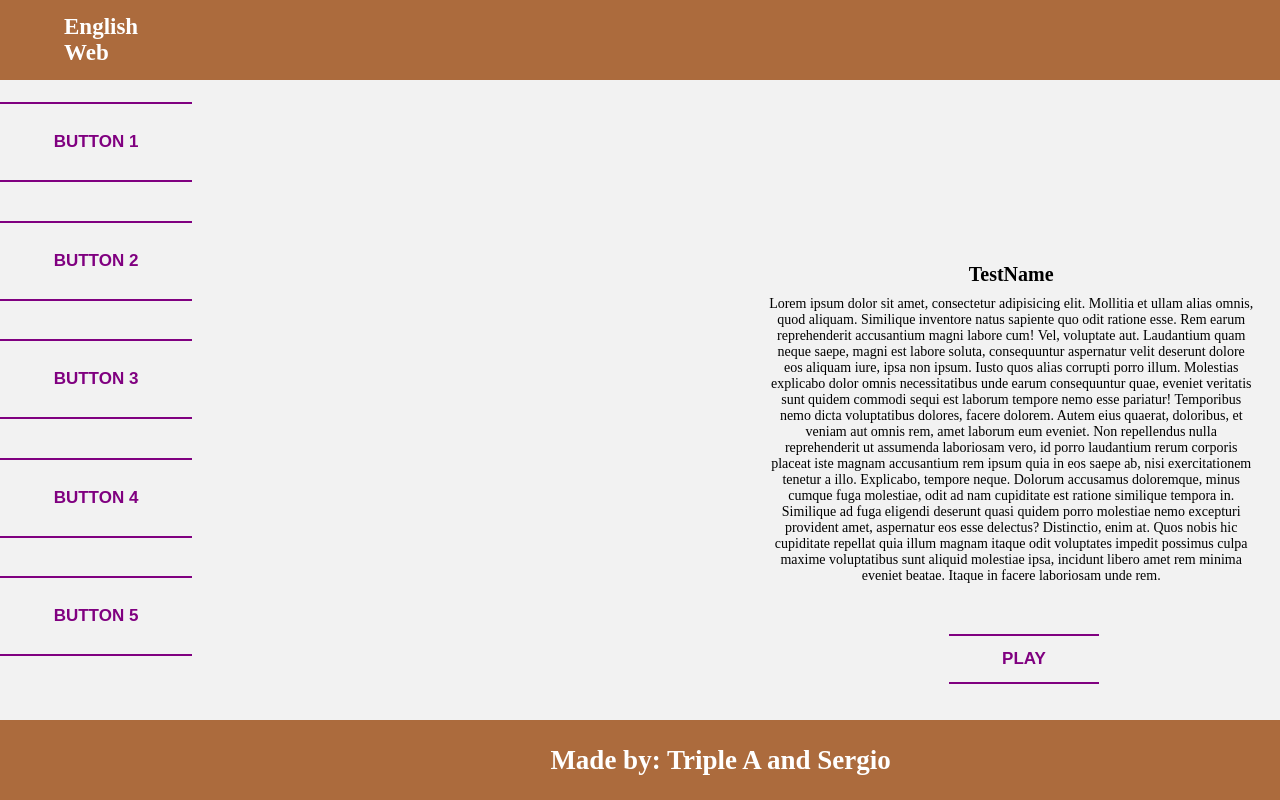
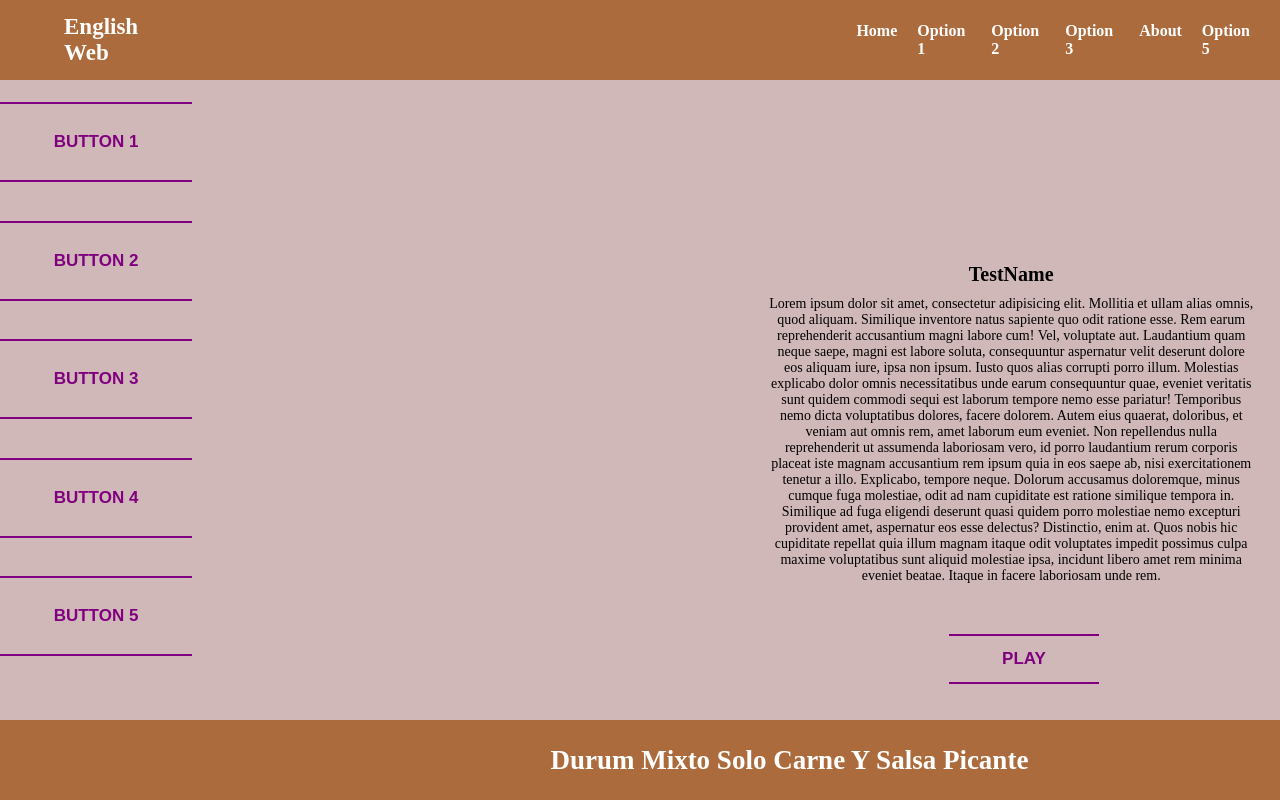
Before and after one commit to AaronGitHubCode/EnglishWeb, a PHP site: page /index.html in a window 1280 px wide. Run offline with PHP 8.4, Linux system fonts and the light colour scheme.

Commit message:
terminao mi parte cagfo end ios

```diff
--- a/index.html
+++ b/index.html
@@ -9,6 +9,16 @@
 <body>
     <header>
         <p>English<br>Web</p>
+        <nav>
+            <ul>
+                <li><a href="index.html">Home</a></li>
+                <li><a href="#">Option 1</a></li>
+                <li><a href="#">Option 2</a></li>
+                <li><a href="#">Option 3</a></li>
+                <li><a href="about.html">About</a></li>
+                <li><a href="#">Option 5</a></li>
+            </ul>
+        </nav>
     </header>
     <div class="container">
         <section class="leftSide">
@@ -30,7 +40,7 @@
         </section>
     </div>
     <footer>
-        <p>Made by: Triple A and Sergio</p>
+        <p>Durum Mixto Solo Carne Y Salsa Picante</p>
     </footer>
 </body>
 <script src="typescript/index.js"></script>
--- a/styles/index.css
+++ b/styles/index.css
@@ -5,7 +5,7 @@ body {
   justify-content: space-between;
   min-height: 100vh;
   margin: 0;
-  background-color: #f2f2f2; /* New background color */
+  background-color: #d1b8b8;
 }
 
 .container {
@@ -77,7 +77,33 @@ header {
   height: 10%;
   display: flex;
   align-items: center;
-  justify-content: flex-start; /* Adjust alignment */
+  justify-content: flex-start;
+  display: flex;
+  justify-content: space-between;
+  align-items: center;
+}
+
+nav ul {
+  list-style-type: none;
+  display: flex;
+  justify-content: flex-end;
+  margin-right: 5%; /* Adjust spacing as needed */
+}
+
+nav li {
+  margin-left: 20px; /* Adjust spacing between options */
+}
+
+nav a {
+  text-decoration: none;
+  color: white;
+  font-weight: bold;
+  font-size: 16px;
+}
+
+/* Hover effect */
+nav a:hover {
+  color: purple; /* Change color on hover */
 }
 
 header p {
```
Also changed, not shown: about.html (added, +39 -0 lines), styles/about.css (added, +102 -0 lines).
